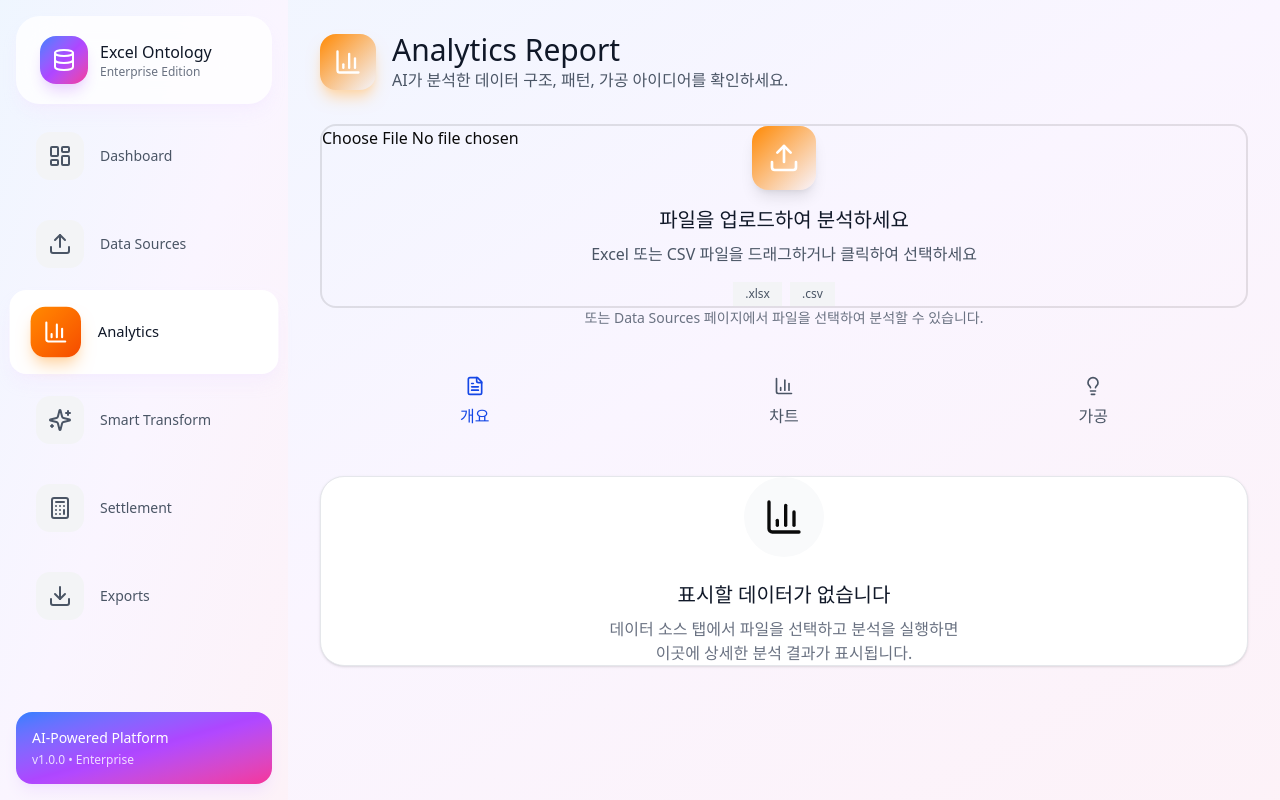
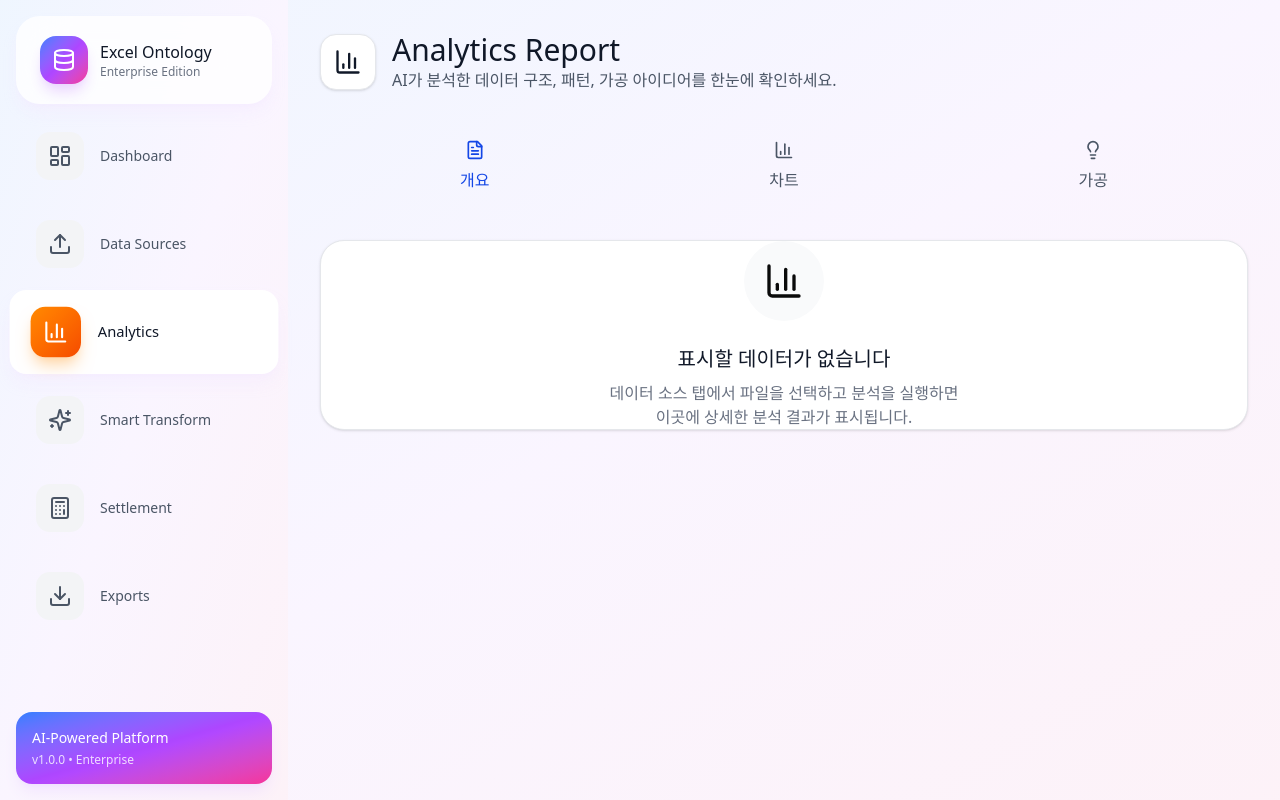
Before and after one commit to rarehotdog/Excel-Ontology-SaaS-Tool, a React (Vite) app: page /analytics in a window 1280 px wide. Built offline with nearby package versions, Linux system fonts and the light colour scheme.

Commit message:
revert: AnalyticsView 업로드 기능 개선 이전 버전으로 원복

```diff
--- a/src/components/AnalyticsView.tsx
+++ b/src/components/AnalyticsView.tsx
@@ -1,7 +1,6 @@
-import React, { useState, useCallback } from 'react';
-import { ChevronDown, ChevronUp, TrendingUp, BarChart3, Lightbulb, FileText, Activity, AlertCircle, Upload, Loader2, FileSpreadsheet } from 'lucide-react';
+import React, { useState } from 'react';
+import { ChevronDown, ChevronUp, TrendingUp, BarChart3, Lightbulb, FileText, Activity, AlertCircle } from 'lucide-react';
 import { LineChart, Line, BarChart, Bar, ScatterChart, Scatter, XAxis, YAxis, CartesianGrid, Tooltip, Legend, ResponsiveContainer, Cell } from 'recharts';
-import * as XLSX from 'xlsx';
 
 interface AnalyticsViewProps {
   insights?: any[];
@@ -19,136 +18,9 @@ interface CollapsibleSection {
   icon: React.ComponentType<any>;
 }
 
-export function AnalyticsView({ insights: propInsights = [], trendData: propTrendData = [], kpiMetrics: propKpiMetrics = [], chartMetadata: propChartMetadata = {} }: AnalyticsViewProps) {
+export function AnalyticsView({ insights = [], trendData = [], kpiMetrics = [], chartMetadata = {} }: AnalyticsViewProps) {
   const [activeTab, setActiveTab] = useState<TabType>('overview');
   const [expandedSections, setExpandedSections] = useState<Set<string>>(new Set(['timeseries', 'distribution', 'correlation', 'dynamic-insights', 'dynamic-kpi']));
-
-  // 파일 업로드 상태
-  const [uploadedFile, setUploadedFile] = useState<{ name: string; data: any[]; columns: string[] } | null>(null);
-  const [isUploading, setIsUploading] = useState(false);
-  const [isDragging, setIsDragging] = useState(false);
-
-  // 로컬 분석 결과 상태
-  const [localInsights, setLocalInsights] = useState<string[]>([]);
-  const [localTrendData, setLocalTrendData] = useState<any[]>([]);
-  const [localKpiMetrics, setLocalKpiMetrics] = useState<any[]>([]);
-  const [localChartMetadata, setLocalChartMetadata] = useState<any>({});
-
-  // props 또는 로컬 데이터 사용
-  const insights = localInsights.length > 0 ? localInsights : propInsights;
-  const trendData = localTrendData.length > 0 ? localTrendData : propTrendData;
-  const kpiMetrics = localKpiMetrics.length > 0 ? localKpiMetrics : propKpiMetrics;
-  const chartMetadata = Object.keys(localChartMetadata).length > 0 ? localChartMetadata : propChartMetadata;
-
-  // 파일 파싱 및 분석
-  const handleFile = useCallback(async (file: File) => {
-    setIsUploading(true);
-
-    const reader = new FileReader();
-    reader.onload = (e) => {
-      try {
-        const data = e.target?.result;
-        const workbook = XLSX.read(data, { type: 'array' });
-        const firstSheet = workbook.SheetNames[0];
-        const worksheet = workbook.Sheets[firstSheet];
-        const jsonData = XLSX.utils.sheet_to_json(worksheet) as Record<string, unknown>[];
-        const columns = jsonData.length > 0 ? Object.keys(jsonData[0]) : [];
-
-        setUploadedFile({ name: file.name, data: jsonData, columns });
-
-        // 자동 분석 실행
-        generateAnalysis(jsonData, columns, file.name);
-
-      } catch (error) {
-        console.error('파일 파싱 오류:', error);
-      } finally {
-        setIsUploading(false);
-      }
-    };
-    reader.readAsArrayBuffer(file);
-  }, []);
-
-  // 자동 분석 생성
-  const generateAnalysis = (data: any[], columns: string[], fileName: string) => {
-    // 숫자 컬럼 찾기
-    const numericColumns = columns.filter(col =>
-      data.some(row => typeof row[col] === 'number')
-    );
-
-    // 인사이트 생성
-    const newInsights = [
-      `📊 총 ${data.length.toLocaleString()}개의 데이터가 분석되었습니다.`,
-      `📋 ${columns.length}개의 컬럼이 감지되었습니다: ${columns.slice(0, 3).join(', ')}${columns.length > 3 ? '...' : ''}`,
-      numericColumns.length > 0
-        ? `🔢 ${numericColumns.length}개의 숫자 컬럼을 발견했습니다: ${numericColumns.slice(0, 3).join(', ')}`
-        : '📝 텍스트 위주의 데이터입니다.',
-      `✅ 데이터 완성도: ${((data.filter(row => Object.values(row).every(v => v !== null && v !== '')).length / data.length) * 100).toFixed(1)}%`,
-    ];
-    setLocalInsights(newInsights);
-
-    // KPI 생성
-    const newKpiMetrics = [
-      { label: '총 레코드', value: data.length.toLocaleString(), color: 'blue' },
-      { label: '컬럼 수', value: columns.length.toString(), color: 'purple' },
-      { label: '숫자 컬럼', value: numericColumns.length.toString(), color: 'emerald' },
-      { label: '완성도', value: `${((data.filter(row => Object.values(row).every(v => v !== null && v !== '')).length / data.length) * 100).toFixed(0)}%`, color: 'orange' },
-    ];
-    setLocalKpiMetrics(newKpiMetrics);
-
-    // 시계열 데이터 생성 (숫자 컬럼이 있으면)
-    if (numericColumns.length > 0) {
-      const valueCol = numericColumns[0];
-      const sampleData = data.slice(0, 12).map((row, idx) => ({
-        name: `#${idx + 1}`,
-        value: Number(row[valueCol]) || 0,
-      }));
-      setLocalTrendData(sampleData);
-
-      // 분포 데이터
-      const distributionData = columns.slice(0, 5).map(col => ({
-        name: col.length > 10 ? col.slice(0, 10) + '...' : col,
-        value: data.filter(row => row[col] !== null && row[col] !== '').length,
-      }));
-
-      setLocalChartMetadata({
-        time_series: {
-          period_label: '샘플',
-          value_column: valueCol,
-          reason: `${valueCol} 컬럼의 처음 12개 값 추이입니다.`,
-        },
-        distribution: {
-          category_column: '컬럼별',
-          data: distributionData,
-          reason: '각 컬럼별 유효 데이터 수입니다.',
-        },
-      });
-    }
-  };
-
-  const handleDragOver = useCallback((e: React.DragEvent) => {
-    e.preventDefault();
-    setIsDragging(true);
-  }, []);
-
-  const handleDragLeave = useCallback((e: React.DragEvent) => {
-    e.preventDefault();
-    setIsDragging(false);
-  }, []);
-
-  const handleDrop = useCallback((e: React.DragEvent) => {
-    e.preventDefault();
-    setIsDragging(false);
-    const files = e.dataTransfer.files;
-    if (files.length > 0) {
-      handleFile(files[0]);
-    }
-  }, [handleFile]);
-
-  const handleFileInput = useCallback((e: React.ChangeEvent<HTMLInputElement>) => {
-    if (e.target.files && e.target.files.length > 0) {
-      handleFile(e.target.files[0]);
-    }
-  }, [handleFile]);
 
   const toggleSection = (sectionId: string) => {
     setExpandedSections(prev => {
@@ -489,84 +361,21 @@ export function AnalyticsView({ insights: propInsights = [], trendData: propTren
     }
   };
 
-  // 데이터가 없으면 업로드 화면 표시
-  const hasData = insights.length > 0 || trendData.length > 0 || kpiMetrics.length > 0;
-
   return (
     <div className="h-full overflow-auto bg-gray-50/50 p-8">
       <div className="max-w-6xl mx-auto">
-        {/* Header */}
+        {/* Header (no gradient) */}
         <div className="mb-8">
-          <div className="flex items-center justify-between">
-            <div className="flex items-center gap-4">
-              <div className="w-14 h-14 bg-gradient-to-br from-orange-400 to-amber-500 rounded-2xl flex items-center justify-center shadow-lg shadow-orange-200">
-                <BarChart3 className="w-7 h-7 text-white" />
-              </div>
-              <div>
-                <h1 className="text-3xl font-bold text-gray-900">Analytics Report</h1>
-                <p className="text-gray-600 mt-1">
-                  {uploadedFile
-                    ? `분석 중: ${uploadedFile.name} (${uploadedFile.data.length.toLocaleString()} rows)`
-                    : 'AI가 분석한 데이터 구조, 패턴, 가공 아이디어를 확인하세요.'}
-                </p>
-              </div>
+          <div className="flex items-center gap-4 mb-2">
+            <div className="w-14 h-14 bg-white border border-gray-200 rounded-2xl flex items-center justify-center shadow-sm">
+              <BarChart3 className="w-7 h-7 text-gray-900" />
             </div>
-            {uploadedFile && (
-              <button
-                onClick={() => { setUploadedFile(null); setLocalInsights([]); setLocalTrendData([]); setLocalKpiMetrics([]); setLocalChartMetadata({}); }}
-                className="px-4 py-2 text-sm text-gray-600 hover:text-gray-800 bg-gray-100 hover:bg-gray-200 rounded-lg transition-all"
-              >
-                다른 파일 분석
-              </button>
-            )}
+            <div>
+              <h1 className="text-3xl font-bold text-gray-900">Analytics Report</h1>
+              <p className="text-gray-600 mt-1">AI가 분석한 데이터 구조, 패턴, 가공 아이디어를 한눈에 확인하세요.</p>
+            </div>
           </div>
         </div>
-
-        {/* 파일 업로드 영역 (데이터가 없을 때만 표시) */}
-        {!hasData && (
-          <div className="mb-8">
-            <div
-              onDragOver={handleDragOver}
-              onDragLeave={handleDragLeave}
-              onDrop={handleDrop}
-              className={`relative border-2 rounded-2xl p-12 text-center transition-all ${
-                isDragging
-                  ? 'border-orange-400 bg-orange-50'
-                  : 'border-dashed border-gray-300 hover:border-orange-300 hover:bg-orange-50/50'
-              }`}
-            >
-              <input
-                type="file"
-                accept=".xlsx,.xls,.csv"
-                onChange={handleFileInput}
-                className="absolute inset-0 opacity-0 cursor-pointer"
-              />
-
-              {isUploading ? (
-                <div className="flex flex-col items-center">
-                  <Loader2 className="w-12 h-12 text-orange-500 animate-spin mb-4" />
-                  <h3 className="text-lg font-bold text-gray-900">분석 중...</h3>
-                </div>
-              ) : (
-                <>
-                  <div className="w-16 h-16 bg-gradient-to-br from-orange-400 to-amber-500 rounded-2xl flex items-center justify-center mx-auto mb-4 shadow-lg">
-                    <Upload className="w-8 h-8 text-white" />
-                  </div>
-                  <h3 className="text-xl font-bold text-gray-900 mb-2">파일을 업로드하여 분석하세요</h3>
-                  <p className="text-gray-600 mb-4">Excel 또는 CSV 파일을 드래그하거나 클릭하여 선택하세요</p>
-                  <div className="flex items-center justify-center gap-2">
-                    <span className="px-3 py-1 bg-gray-100 rounded text-xs text-gray-600">.xlsx</span>
-                    <span className="px-3 py-1 bg-gray-100 rounded text-xs text-gray-600">.csv</span>
-                  </div>
-                </>
-              )}
-            </div>
-
-            <p className="text-center text-sm text-gray-500 mt-4">
-              또는 <span className="text-orange-600 font-medium">Data Sources</span> 페이지에서 파일을 선택하여 분석할 수 있습니다.
-            </p>
-          </div>
-        )}
 
         {/* Tab Navigation - Simplified (horizontal, full-width) with custom separators */}
         <div className="mb-8 flex flex-row items-stretch w-full border-b border-gray-200">
```
